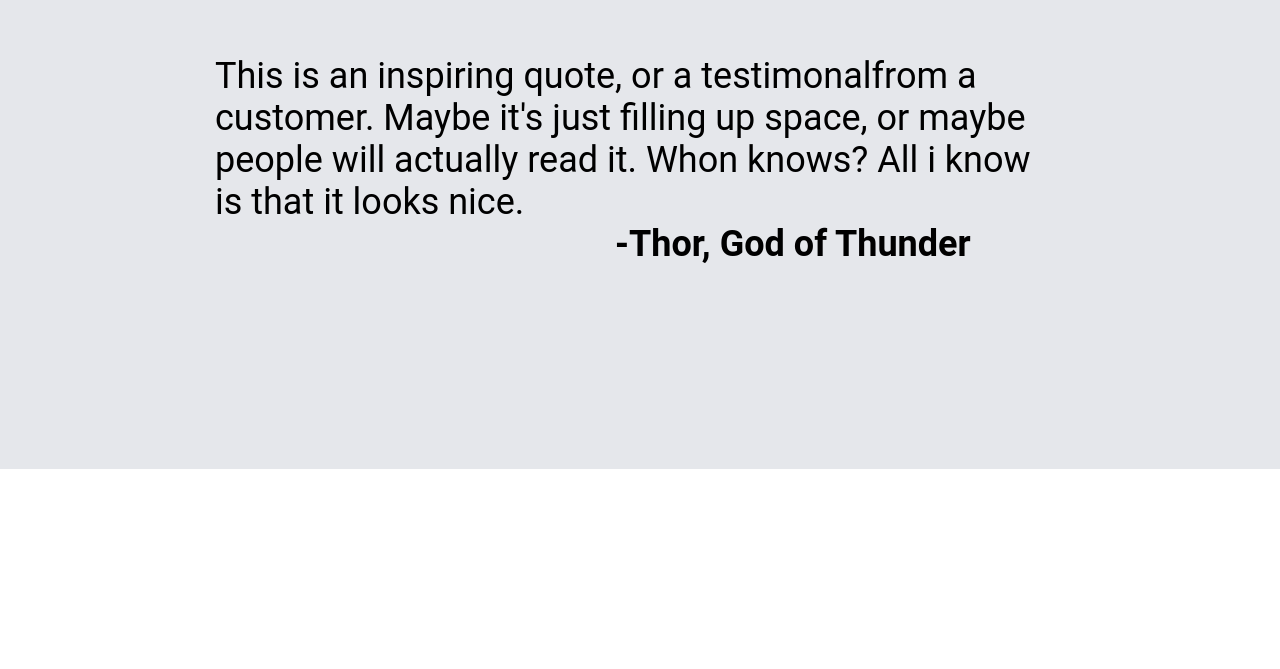
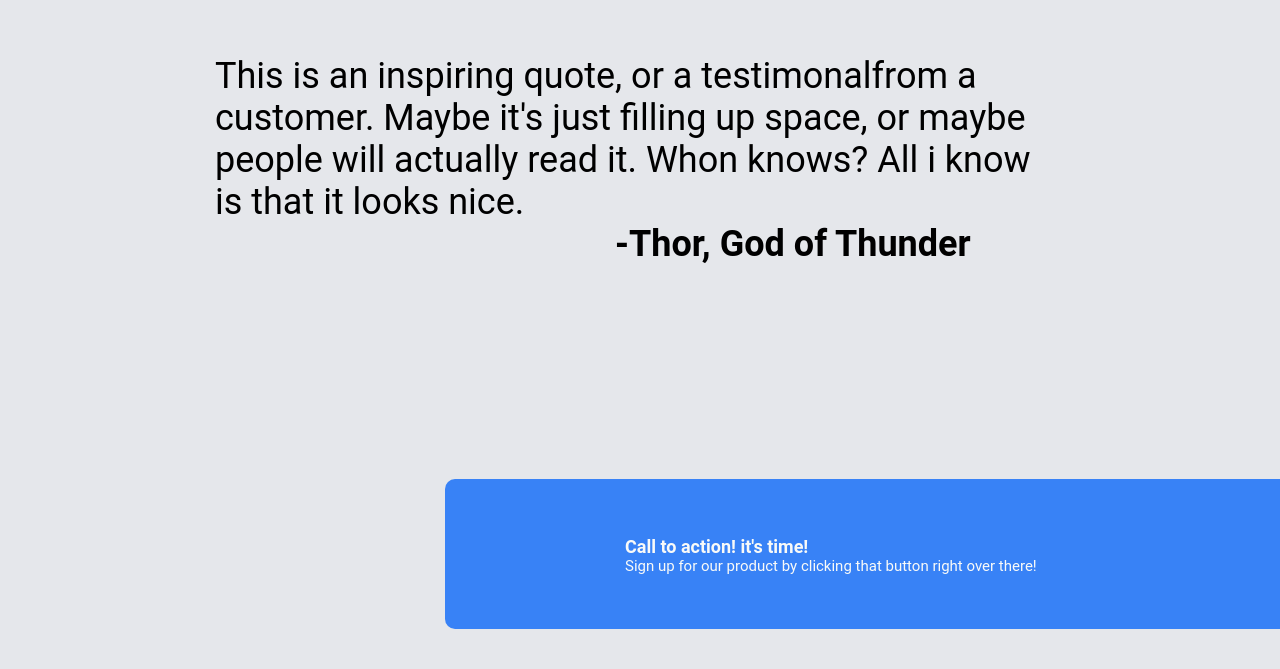
Before and after one commit to S-Guettner-Dev/The-Odin-Project-Landing-Page, a plain HTML site: page index.html in a window 1280 px wide. Shown: the part 1231-1900 px from the top of the page. Before the commit the page ends 1700 px from the top, so only its background shows below. Drawn offline with Linux system fonts and the light colour scheme.

Commit message:
finished call to action Section

```diff
--- a/index.html
+++ b/index.html
@@ -74,6 +74,9 @@
 
     <div class="quoteSection"><p>This is an inspiring quote, or a testimonalfrom a customer. Maybe it's just filling up space, or maybe people will actually read it. Whon knows? All i know is that it looks nice.<br><strong>-Thor, God of Thunder</strong></p></div>
 
+    <div class="signUpSection">
+        <div id="signUpBlock"><p><strong>Call to action! it's time!</strong><br>Sign up for our product by clicking that button right over there!</p></div>
+    </div>
 
 </body>
 </html>
--- a/style.css
+++ b/style.css
@@ -239,3 +239,36 @@ body{
     font-family:'Roboto', sans-serif;
 
 }
+
+.signUpSection{
+    background-color:#E5E7EB;
+    width: 100%;
+    height: 300px;
+    position: absolute;
+    top:1600px;
+}
+
+#signUpBlock{
+    background-color:#3882F6;
+    position: absolute;
+    left: 445px;
+    top:110px;
+    width: 1000px;
+    height: 150px;
+    border-radius: 10px;
+}
+
+#signUpBlock p{
+    color: #F9FAF8;
+    font-family: 'Roboto', sans-serif;;
+    font-size: 15px;
+    position: absolute;
+    top:42px;
+    left:180px;
+
+}
+
+#signUpBlock strong{
+    font-family: 'Roboto', sans-serif;
+    font-size: 18px;
+}
```
